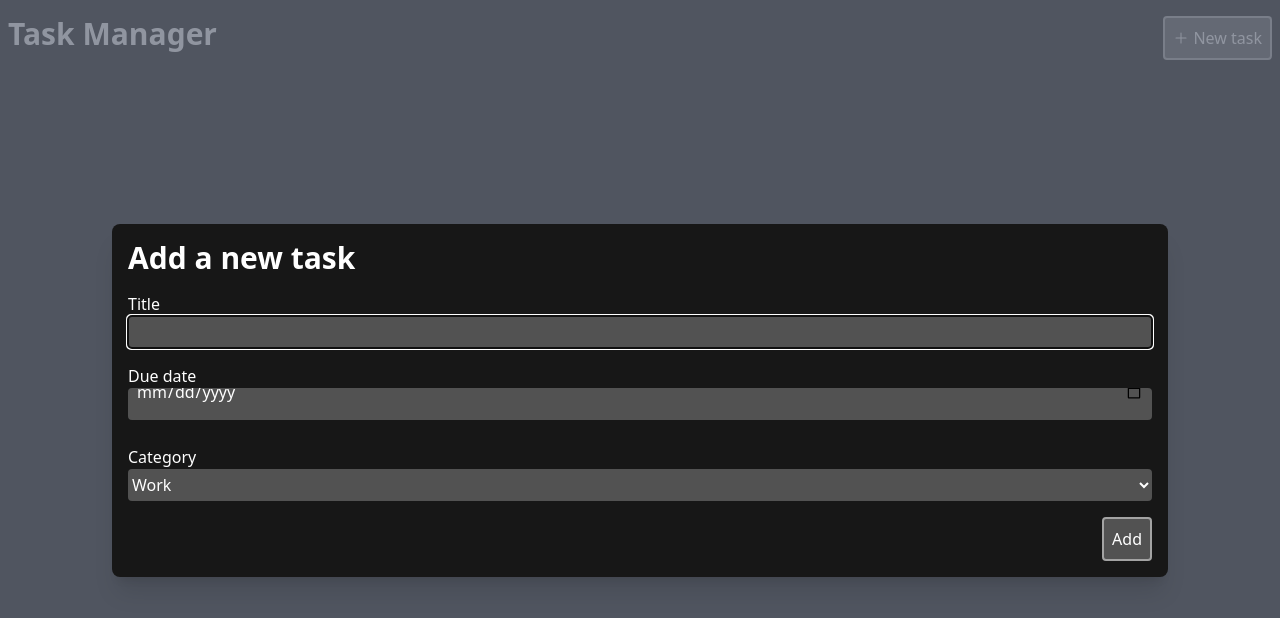
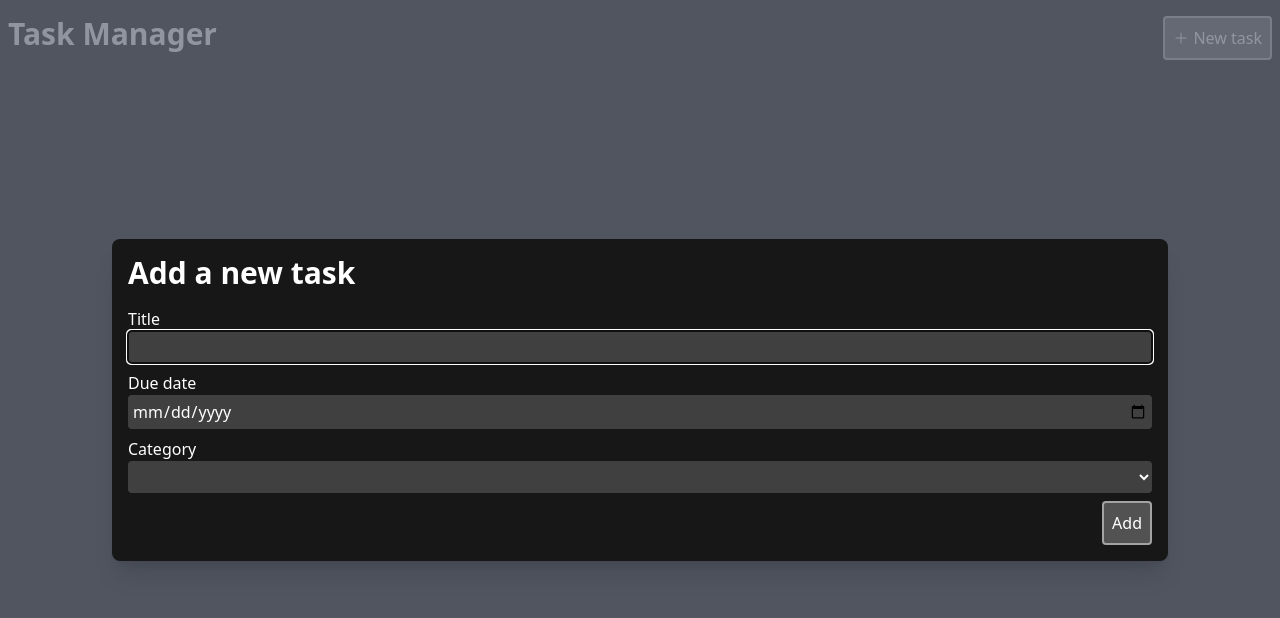
Before and after one commit to thomastangtsy/task-manager, a React (Vite) app: page / in a window 1280 px wide. Both pictures are taken after a click on the button "New task". Shown: the top 618 px of the page. Built offline with nearby package versions, Linux system fonts and the light colour scheme.

Commit message:
Add validation for add task form

```diff
--- a/src/components/TaskForm.css
+++ b/src/components/TaskForm.css
@@ -1,12 +1,4 @@
-form > label {
-  @apply block mb-4;
+input,
+select {
+  @apply bg-neutral-700 rounded w-full !p-1;
 }
-
-form > label > span {
-  @apply block;
-}
-
-form > label > input,
-select {
-  @apply bg-neutral-600 rounded p-1 w-full p-2 h-8 after:p-2;
-}
--- a/src/components/TaskForm.tsx
+++ b/src/components/TaskForm.tsx
@@ -1,4 +1,5 @@
 import { zodResolver } from "@hookform/resolvers/zod";
+import { ExclamationCircleIcon } from "@heroicons/react/24/solid";
 import { FC } from "react";
 import { useForm } from "react-hook-form";
 import { z } from "zod";
@@ -12,19 +13,40 @@ interface TaskFormProps {
   addTask: (task: InitialTask) => void;
 }
 
+const applyTimezoneOffset = (date: Date) => {
+  const offset = date.getTimezoneOffset() * 60000;
+  return new Date(date.getTime() + offset);
+};
+
+const isFutureDate = (date: Date) => {
+  const currentDate = new Date();
+  currentDate.setHours(0);
+  currentDate.setMinutes(0);
+  currentDate.setSeconds(0);
+  currentDate.setMilliseconds(0);
+
+  console.debug("Input date", date);
+  console.debug("Current date", currentDate);
+
+  return date.getTime() >= currentDate.getTime();
+};
+
 const taskFormSchema = z.object({
-  title: z.string().min(1, { message: "Title is required" }),
+  title: z.string().min(1, "Required"),
   dueDate: z
-    .date()
-    .min(new Date(), { message: "should not be in the past" })
-    .default(new Date()),
+    .date({ coerce: true })
+    .transform(applyTimezoneOffset)
+    .refine(isFutureDate, "Must be in future"),
   category: z.enum(categories),
 });
-
 type TaskFormSchema = z.infer<typeof taskFormSchema>;
 
 const TaskForm: FC<TaskFormProps> = ({ addTask }) => {
-  const { register, handleSubmit } = useForm<TaskFormSchema>({
+  const {
+    formState: { errors },
+    handleSubmit,
+    register,
+  } = useForm<TaskFormSchema>({
     resolver: zodResolver(taskFormSchema),
   });
 
@@ -34,26 +56,55 @@ const TaskForm: FC<TaskFormProps> = ({ addTask }) => {
 
   return (
     <form onSubmit={onSubmit}>
-      <label>
-        <span>Title</span>
-        <input {...register("title")} type="text" />
-      </label>
-      <label>
-        <span>Due date</span>
+      <div className="mb-2">
+        <label className="flex">
+          <span>Title</span>
+          {errors.title && (
+            <span className="flex ml-2 items-center text-red-500">
+              <ExclamationCircleIcon className="w-4 h-4" />
+              {errors.title?.message}
+            </span>
+          )}
+        </label>
+        <input
+          {...register("title")}
+          className="invalid:border-red-500 invalid:border-2"
+          aria-invalid={!!errors.title}
+        />
+      </div>
+      <div className="mb-2">
+        <label className="flex">
+          <span>Due date</span>
+          {errors.dueDate && (
+            <span className="flex ml-2 items-center text-red-500">
+              <ExclamationCircleIcon className="w-4 h-4" />
+              {errors.dueDate?.message}
+            </span>
+          )}
+        </label>
         <input {...register("dueDate")} type="date" />
-      </label>
-      <label>
-        <span>Category</span>
-        <select {...register("category")}>
+      </div>
+      <div className="mb-2">
+        <label className="flex">
+          <span>Category</span>
+          {errors.category && (
+            <span className="flex ml-2 items-center text-red-500">
+              <ExclamationCircleIcon className="w-4 h-4" />
+              Required
+            </span>
+          )}
+        </label>
+        <select {...register("category")} defaultValue="">
+          <option value="" disabled></option>
           {categories.map((cat) => (
-            <option value={cat}>{cat}</option>
+            <option key={cat} value={cat}>
+              {cat}
+            </option>
           ))}
         </select>
-      </label>
+      </div>
       <div className="flex justify-end">
-        <Button>
-          <p>Add</p>
-        </Button>
+        <Button>Add</Button>
       </div>
     </form>
   );
```
